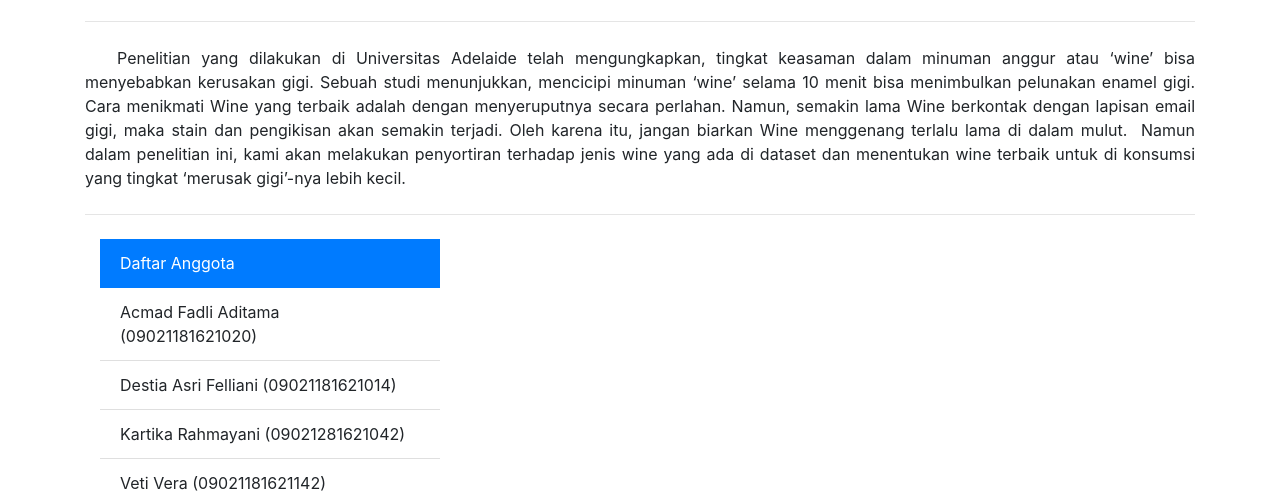
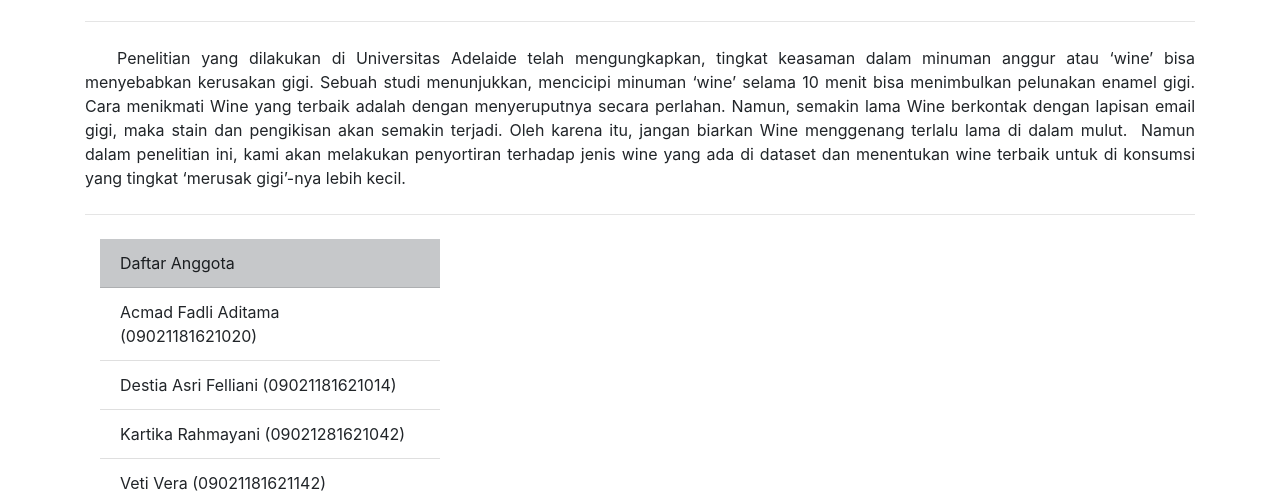
Before and after one commit to fadliaditama/spk4, a CodeIgniter app: page /spk4/ in a window 1280 px wide. Shown: the part 203-698 px from the top of the page. Run offline with CodeIgniter, Linux system fonts and the light colour scheme; some libraries are stand-ins or nearby versions.

Commit message:
final
CLEAR.

```diff
--- a/application/views/v_about.php
+++ b/application/views/v_about.php
@@ -6,7 +6,7 @@
 	<hr class="my-4">
 	<div class="col-sm-4">
 		<ul class="list-group list-group-flush">
-		  	<li class="list-group-item active">Daftar Anggota</li>
+		  	<li class="list-group-item list-group-item-action list-group-item-dark">Daftar Anggota</li>
 		  	<li class="list-group-item">Acmad Fadli Aditama (09021181621020)</li>
 		 	<li class="list-group-item">Destia Asri Felliani (09021181621014)</li>
 		  	<li class="list-group-item">Kartika Rahmayani (09021281621042)</li>
--- a/application/views/v_alternatif.php
+++ b/application/views/v_alternatif.php
@@ -30,7 +30,7 @@
 		    </div>
 		    <div class="col-md-2">
 		    	<label for="">pH</label>
-		      <input type="number" class="form-control" name="ph" required="" min="0" max="14">
+		      <input type="number" class="form-control" name="ph" required="" min="0" max="7">
 		    </div>
 		  </div>
 		  <br>
```
Also changed, not shown: application/models/M_Gap.php (+8 -0 lines).
